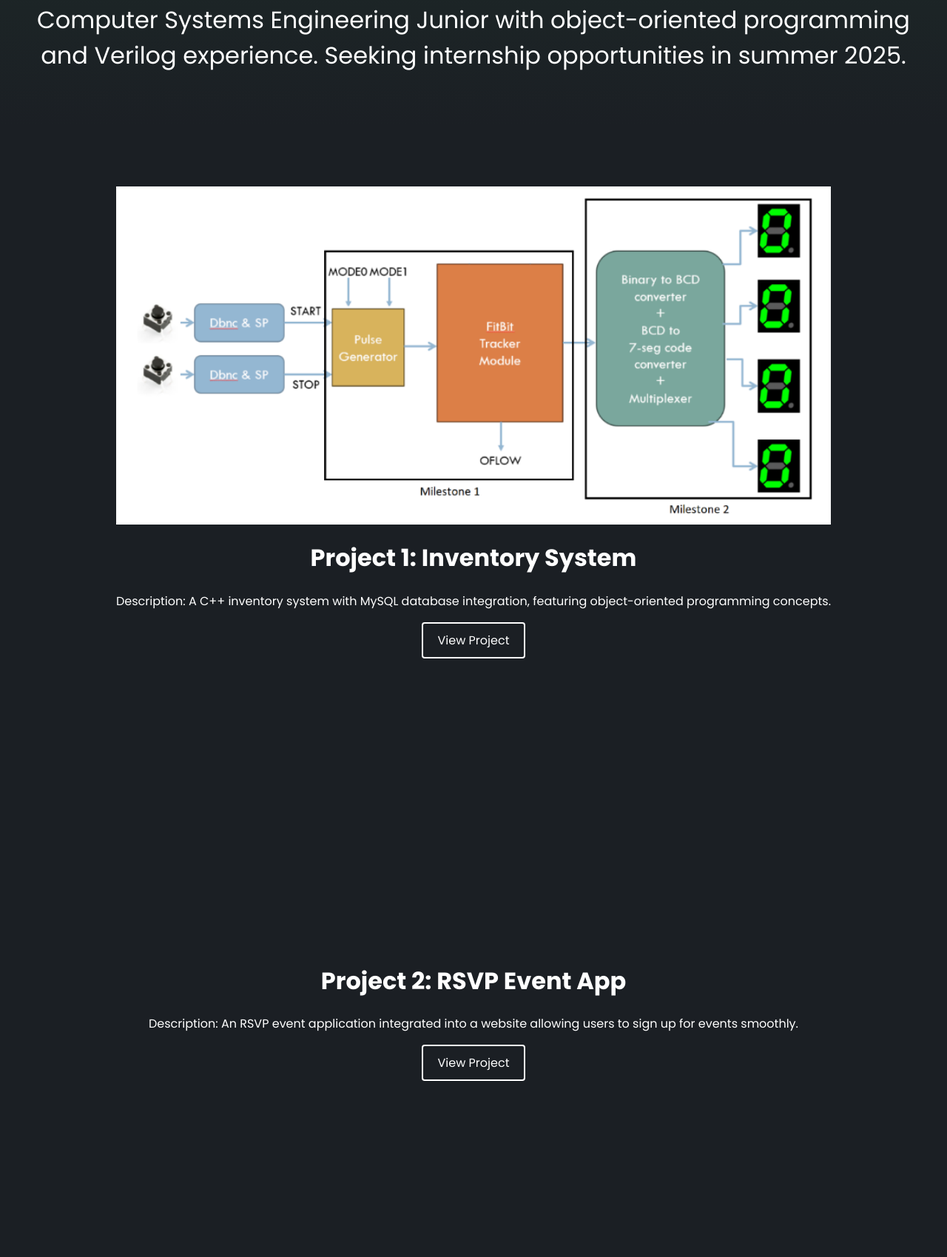
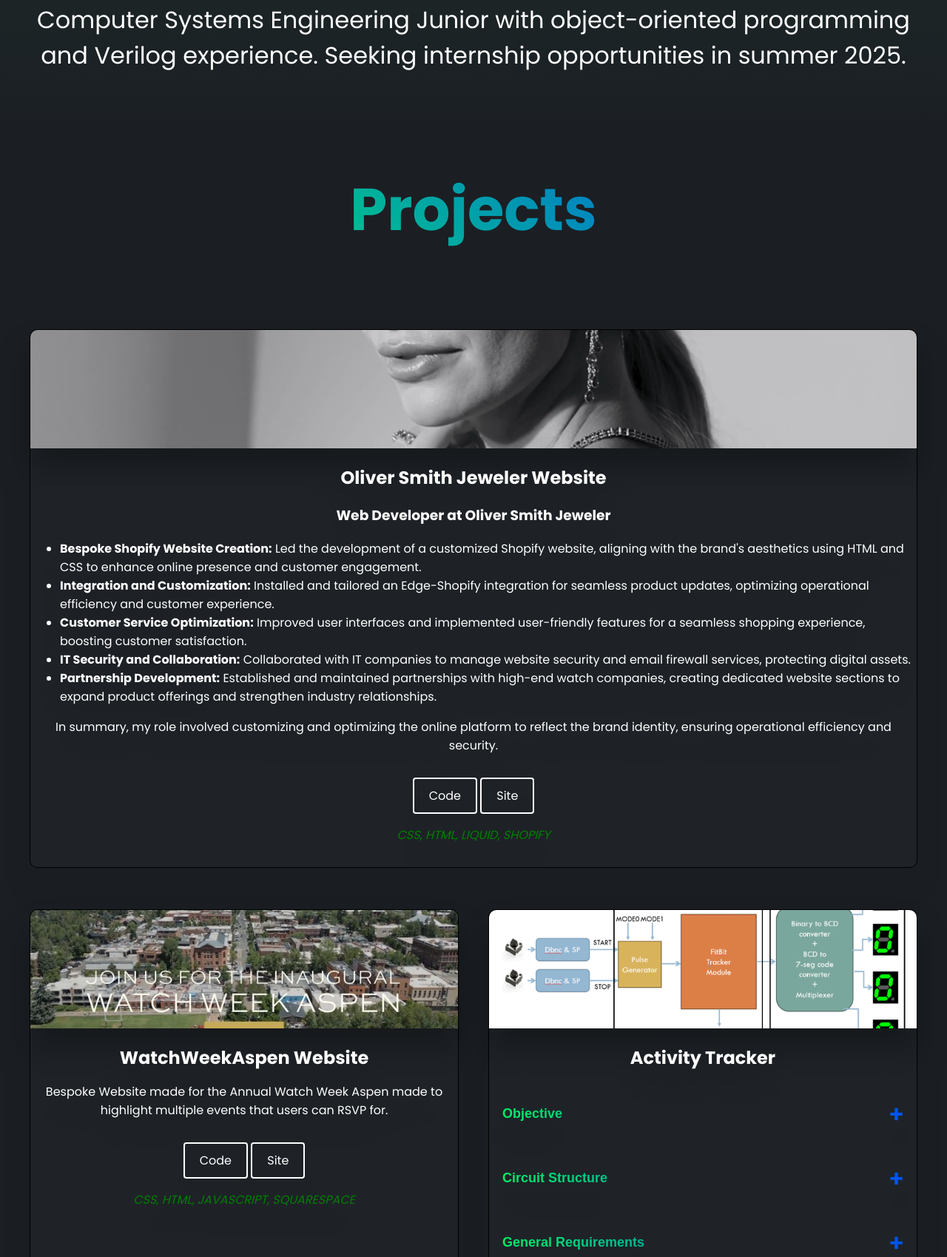
Before and after one commit to DestinAdams/DestinAdams.Portfolio, a plain HTML site: page index.html in a window 1280 px wide. Shown: the part 659-2358 px from the top of the page at 74% size. Drawn offline with Linux system fonts and the light colour scheme; a script that the page names is missing.

Commit message:
Update index.html

```diff
--- a/index.html
+++ b/index.html
@@ -31,33 +31,8 @@
             </div>
         </section>
     </div>
-    <div class="slide" id="project1">
-        <div class="content">
-            <img class="project-pic" src="activityTrackerThumb.png" alt="Project Image">
-            <h1>Project 1: Inventory System</h1>
-            <p>Description: A C++ inventory system with MySQL database integration, featuring object-oriented
-                programming concepts.</p>
-            <a href="#" class="button">View Project</a>
-        </div>
-    </div>
-    <div class="slide" id="project2">
-        <div class="content">
-            <h1>Project 2: RSVP Event App</h1>
-            <p>Description: An RSVP event application integrated into a website allowing users to sign up for events
-                smoothly.</p>
-            <a href="#" class="button">View Project</a>
-        </div>
-    </div>
-    <div class="slide" id="project3">
-        <div class="content">
-            <h1>Project 3: E-commerce Store</h1>
-            <p>Description: A Shopify store for selling pre-owned watches, featuring a modern and user-friendly design.
-            </p>
-            <a href="#" class="button">View Project</a>
-        </div>
-    </div>
     <div class="projects-wrapper" id="projects-wrapper">
-        <!-- <h2 class="projects-title">Projects</h2>
+        <h2 class="projects-title">Projects</h2>
         <div class="cards-container">
             <div class="slide" id="slide2">
                 <div class="card">
@@ -214,7 +189,7 @@
                 <p class="languages">Verilog</p>
             </div>
 
-        </div> -->
+        </div>
     </div>
     <div class="skills-section" id="skills">
         <h2 class="lang">Languages</h2>
```
